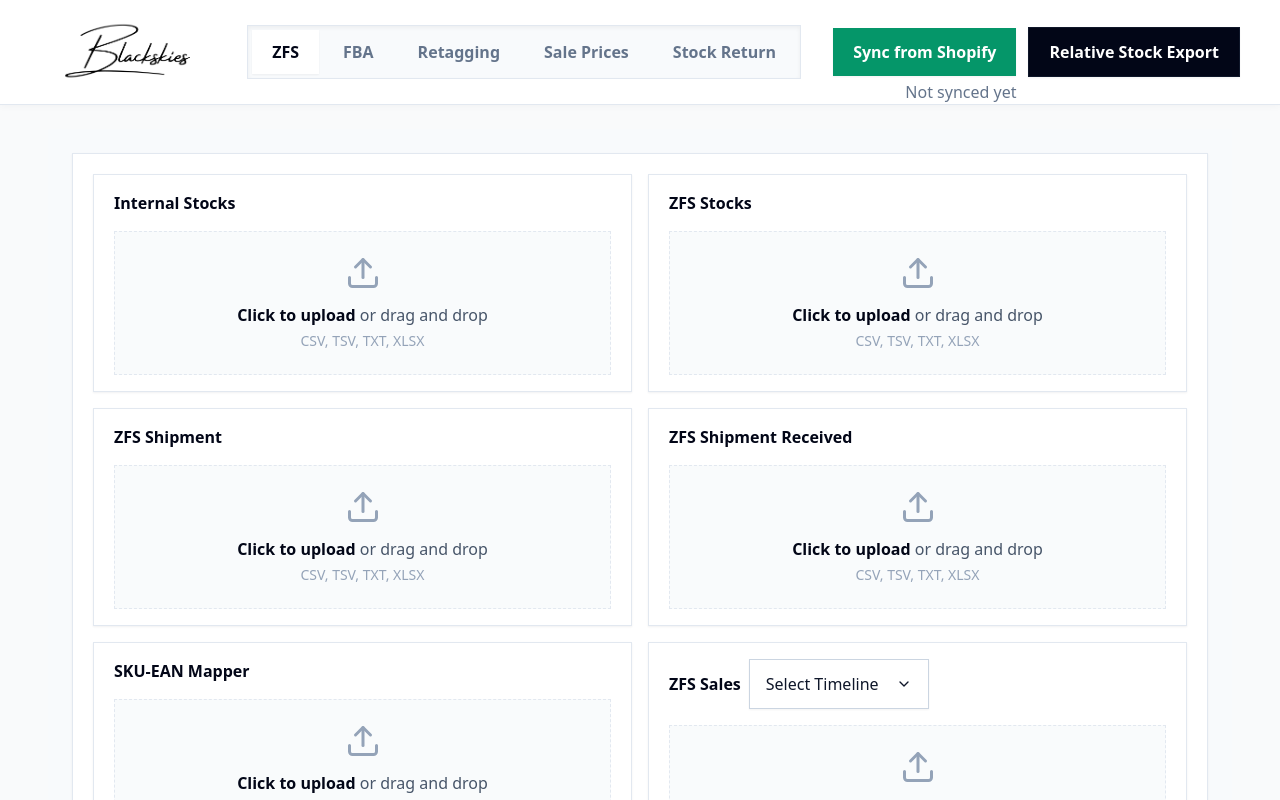
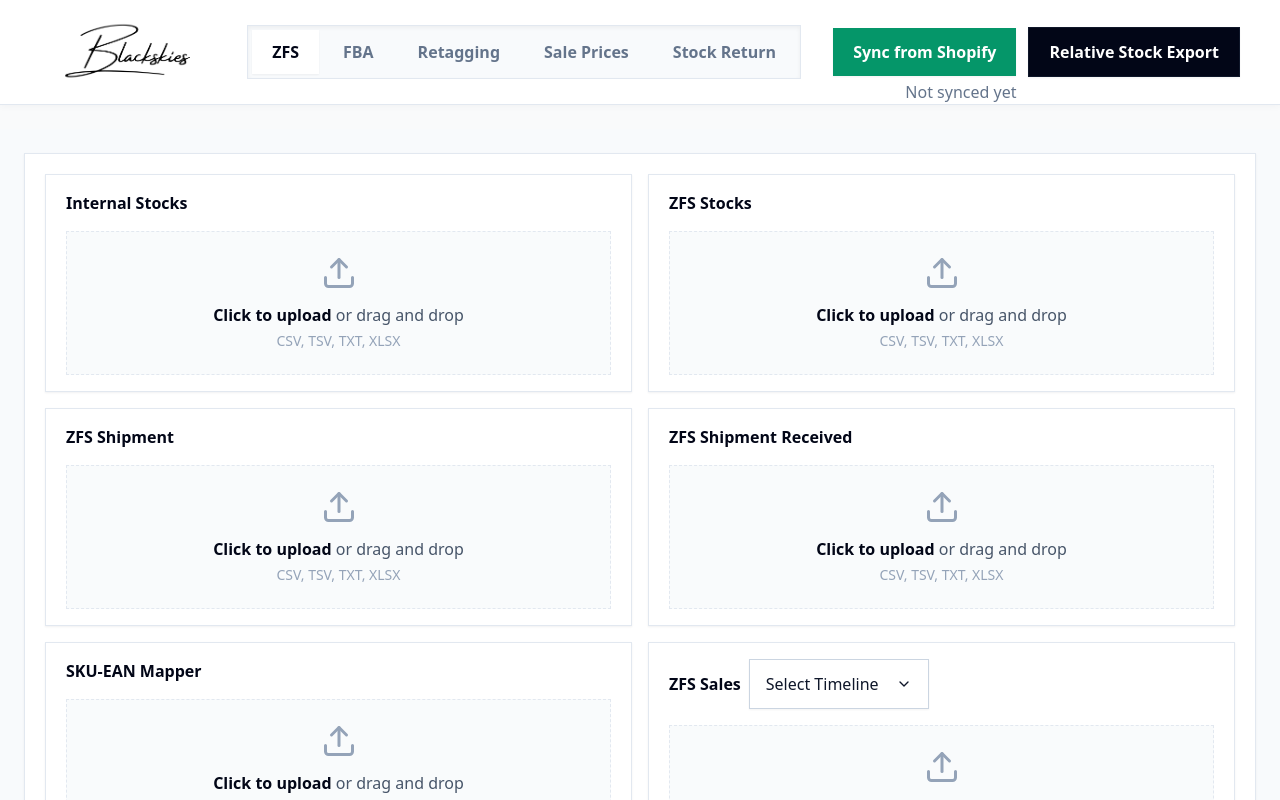
Before and after one commit to pradhankukiran/blackskies-inventory, a React (Vite) app: page /zfs in a window 1280 px wide. Shown: the top 800 px of the page. Built offline with nearby package versions, Linux system fonts and the light colour scheme.

Commit message:
fix: use full width for main content

```diff
--- a/src/components/IntegratedStockParser.tsx
+++ b/src/components/IntegratedStockParser.tsx
@@ -1743,7 +1743,7 @@ const IntegratedStockParser: React.FC = () => {
         </div>
       )}
 
-      <div className="mx-auto w-[95vw] px-4 pb-6">
+      <div className="w-full pb-6">
         {/* Main Card */}
         <div className="overflow-hidden bg-slate-50">
           {/* Content Area */}
```
